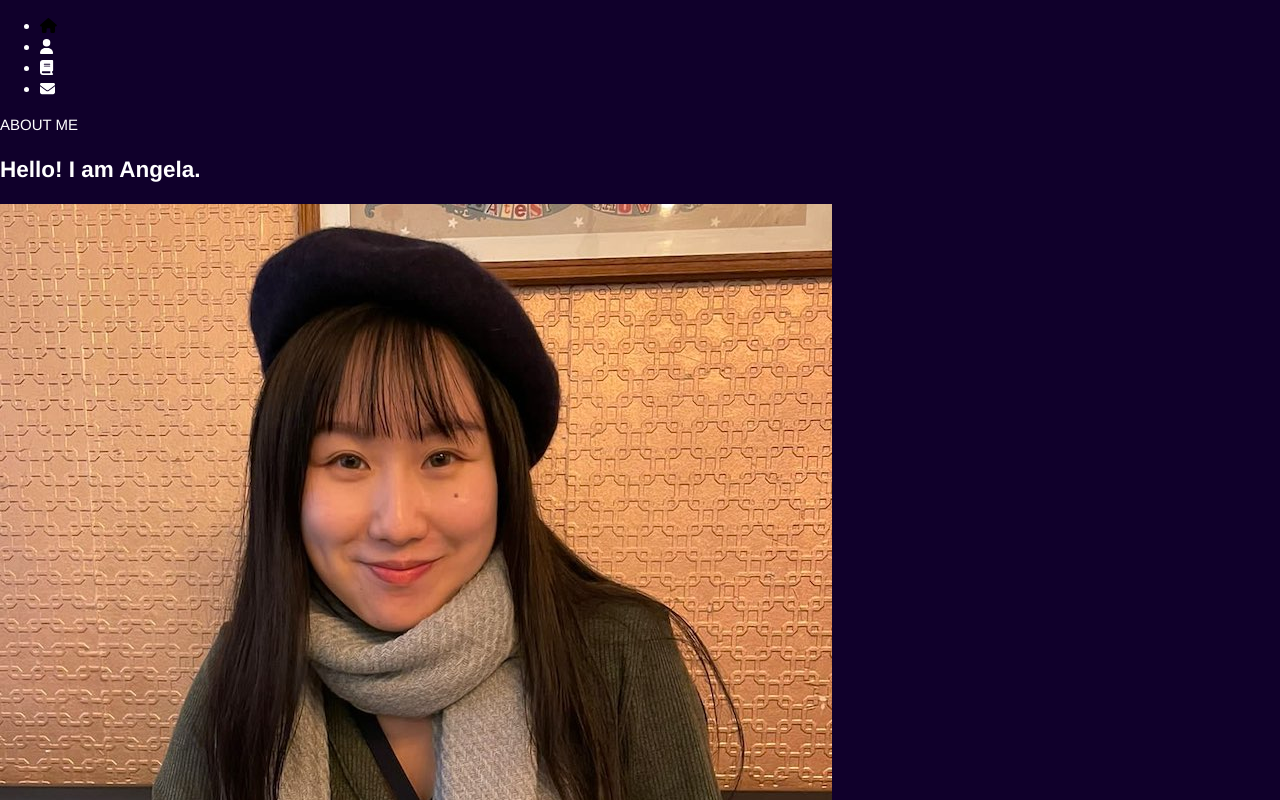
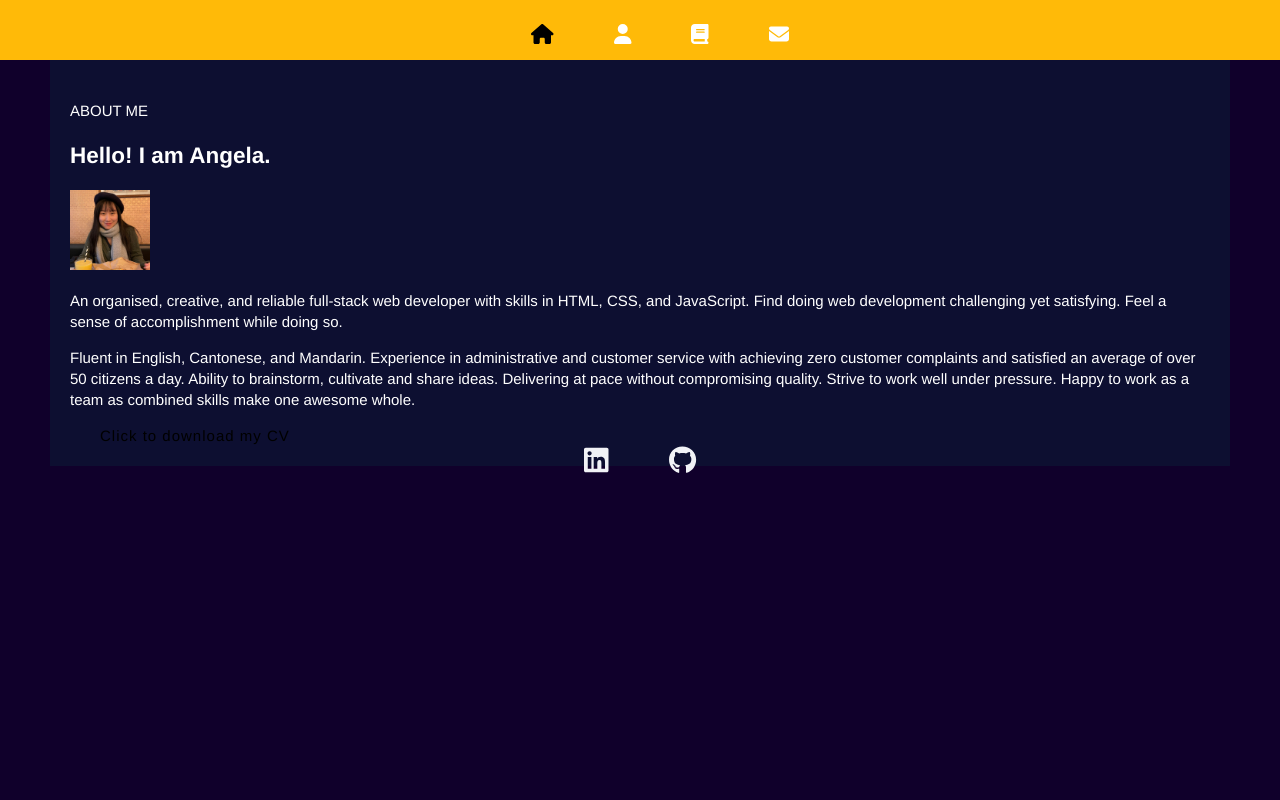
Before and after one commit to angelawong3/react-portfolio, a React (Create React App) app: page / in a window 1280 px wide. Shown: the top 800 px of the page. Built offline with nearby package versions, Linux system fonts and the light colour scheme.

Commit message:
layout css

```diff
--- a/src/App.css
+++ b/src/App.css
@@ -1,4 +1,110 @@
-input,
-textarea {
+/* css for all section */
+* {
   font-family: "Helvetica Neue";
 }
+
+/* start of header css */
+.nav-bar {
+  display: flex;
+  justify-content: space-around;
+  padding: 0;
+  width: 100%;
+  height: 60px;
+  position: absolute;
+  background-color: #ffba08;
+  font-size: 20px;
+}
+
+li {
+  list-style-type: none;
+  display: inline-block;
+}
+
+a {
+  text-decoration: none;
+  margin: 30px;
+  color: #000;
+  letter-spacing: 1px;
+}
+
+a:hover {
+  color: #fff;
+  transition: all 0.2s ease-out;
+}
+
+.home-icon:hover::after {
+  content: "HOME";
+}
+
+.about-icon:hover::after {
+  content: "ABOUT";
+}
+
+.project-icon:hover::after {
+  content: "PROJECT";
+}
+
+.contact-icon:hover::after {
+  content: "CONTACT";
+}
+/* end of navbar css */
+
+/* start of home page css */
+#home-page {
+  padding-top: 200px;
+  width: 100%;
+  height: 100%;
+}
+/* end of home page css */
+
+/* start of about section css */
+#about {
+  padding-top: 100px;
+  padding-bottom: 20px;
+  padding-left: 20px;
+  padding-right: 20px;
+  margin: 0 50px;
+  background-color: rgba(0, 76, 76, 0.2);
+}
+
+#my-pic {
+  width: 80px;
+  height: 80px;
+}
+/* end of about section css */
+
+/* start of project section css */
+.project {
+  width: 380px;
+  opacity: 0.8;
+}
+
+.project:hover {
+  transform: scale(1.1);
+  opacity: 1;
+}
+/* end of project section css */
+
+/* start of footer css */
+.footer {
+  position: relative;
+  bottom: 20px;
+  width: 100%;
+  display: block;
+  padding: 0;
+  list-style: none;
+  text-align: center;
+  margin: 0;
+}
+
+.footer-item {
+  display: inline-block;
+  font-size: 28px;
+  line-height: 15px;
+  color: #fff;
+}
+
+.anchor-icon:hover {
+  color: #ffd700;
+}
+/* end of footer css */
--- a/src/components/Footer/index.css
+++ b/src/components/Footer/index.css
@@ -1,4 +1,4 @@
-.footer {
+/* .footer {
   position: absolute;
   bottom: 20px;
   width: 100%;
@@ -18,4 +18,4 @@
 
 .anchor-icon:hover {
   color: #ffd700;
-}
+} */
--- a/src/components/Navigation/index.css
+++ b/src/components/Navigation/index.css
@@ -1,4 +1,4 @@
-.nav-bar {
+/* .nav-bar {
   display: flex;
   justify-content: space-around;
   padding: 0;
@@ -40,4 +40,4 @@ a:hover {
 
 .contact-icon:hover::after {
   content: "CONTACT";
-}
+} */
--- a/src/index.css
+++ b/src/index.css
@@ -7,7 +7,6 @@ body {
   font: 300 15px/1.4 "Helvetica Neue", "sans-serif";
   color: #fff;
   background-color: #10002b;
-  overflow: hidden;
   display: block;
   -webkit-font-smoothing: antialiased;
   -moz-osx-font-smoothing: grayscale;
```
Also changed, not shown: src/components/About/index.css (deleted), src/components/Header/index.css (deleted), src/components/Project/index.css (deleted).
